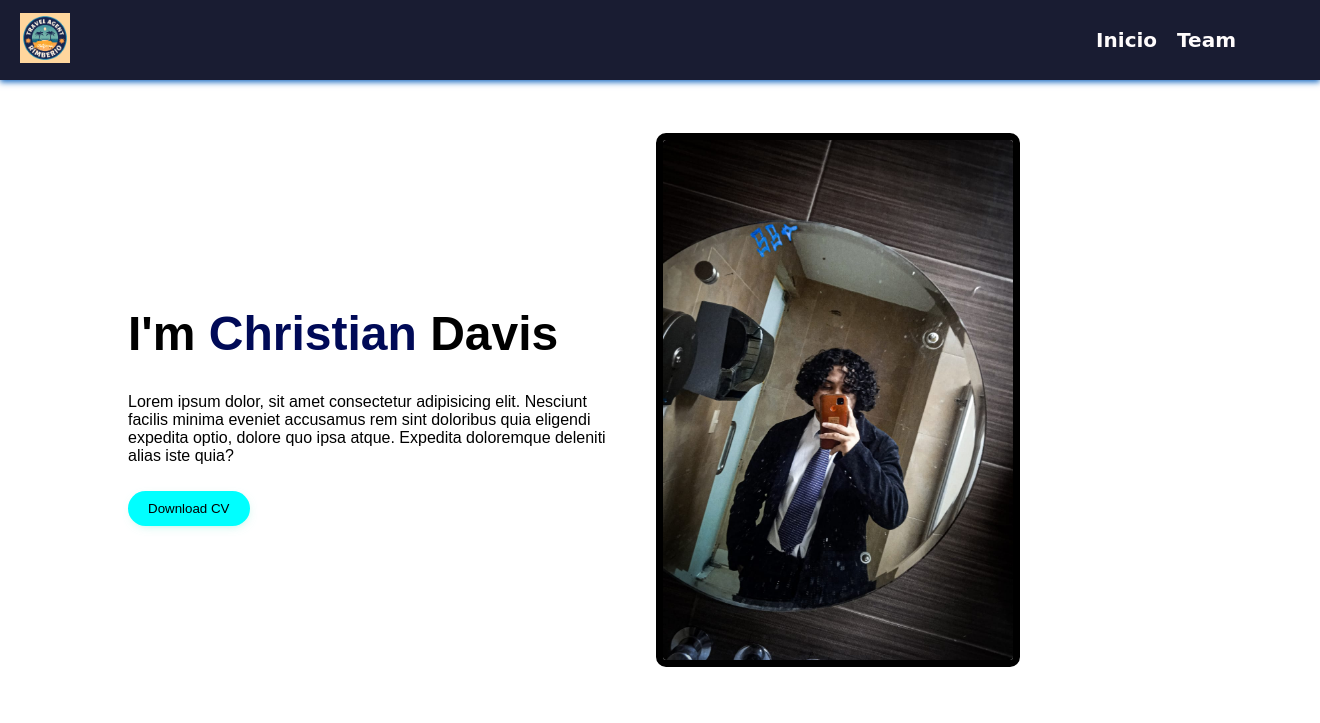
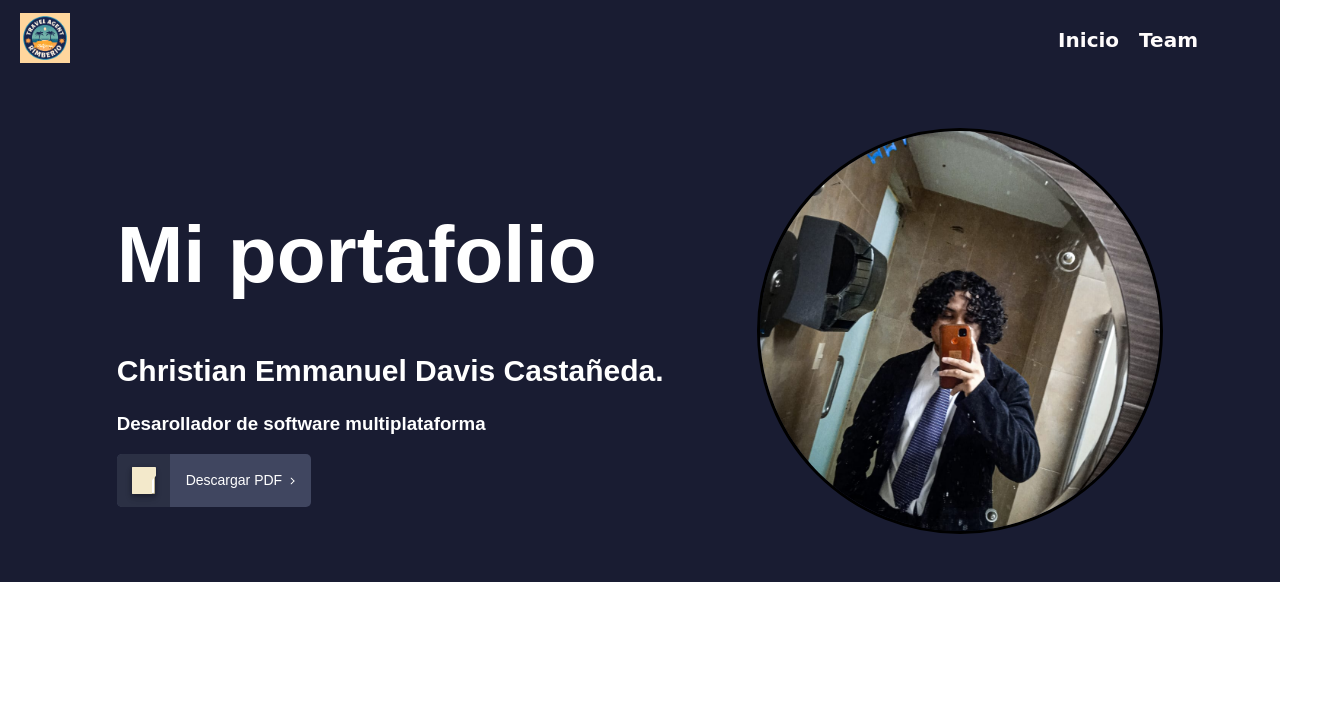
Before and after one commit to chr1st1an26/new_portafolioWeb, a plain HTML site: page new_portafolioWeb/index.html in a window 1280 px wide. Shown: the whole page, 1320 px wide, since content can reach past the window. Drawn offline with nearby package versions, Linux system fonts and the light colour scheme.

Commit message:
20-12-23
avance

```diff
--- a/new_portafolioWeb/index.html
+++ b/new_portafolioWeb/index.html
@@ -1,62 +1,80 @@
 <!DOCTYPE html>
 <html lang="en">
   <head>
-    <meta charset="UTF-8">
-    <meta http-equiv="X-UA-Compatible" content="IE=edge">
-    <meta name="viewport" content="width=device-width, initial-scale=1.0">
-    <link rel="stylesheet" href="https://stackpath.bootstrapcdn.com/font-awesome/4.7.0/css/font-awesome.min.css">
-    <link href="https://fonts.googleapis.com/css?family=Open+Sans:300,400,700,800&display=swap" rel="stylesheet">
-    <link href="https://unpkg.com/aos@2.3.1/dist/aos.css" rel="stylesheet">
-    <link rel="stylesheet" type="text/css" href="style/style.css">
+    <meta charset="UTF-8" />
+    <meta name="viewport" content="width=device-width, initial-scale=1.0" />
+    <link
+      rel="stylesheet"
+      href="https://stackpath.bootstrapcdn.com/font-awesome/4.7.0/css/font-awesome.min.css"
+    />
+    <link
+      href="https://fonts.googleapis.com/css?family=Open+Sans:300,400,700,800&display=swap"
+      rel="stylesheet"
+    />
+    <script src="https://unpkg.com/aos@2.3.1/dist/aos.js"></script>
+    <link href="https://unpkg.com/aos@2.3.1/dist/aos.css" rel="stylesheet" />
+    <link rel="stylesheet" type="text/css" href="style/style.css" />
     <title>Davis Portafolio</title>
   </head>
   <body>
     <!-- loader -->
     <div class="loader" id="loader"></div>
 
-
-    <div id="content" style="display: none;">
-
-
+    <div id="content" style="display: none">
       <!--navar-->
 
-    <nav  class="navbar">
+      <nav class="navbar">
         <div class="navbar-logo">
-        <!--<i class="fa-solid fa-user"></i>
-          <i class="fa-solid fa-code" style="font-size: 30px; color:  #0e52d0;"></i>-->
-
-         <img src="img/prueba.png" alt="Logo">
+          <img src="img/prueba.png" alt="Logo" />
         </div>
-        <ul class="navbar-menu"  >
-          <li><a href="" style="font-size: 20px;" >Inicio</a></li>
-          <li><a href="" style="font-size: 20px;">Team</a></li>
-
+        <ul class="navbar-menu">
+          <li><a href="" style="font-size: 20px">Inicio</a></li>
+          <li><a href="" style="font-size: 20px">Team</a></li>
         </ul>
       </nav>
 
-      <main class="main">
-        <div class="info-content">
-          <h1>I'm <span>Christian</span> Davis</h1>
-           <p>Lorem ipsum dolor, sit amet consectetur adipisicing elit. Nesciunt facilis minima eveniet accusamus rem sint doloribus quia eligendi expedita optio, dolore quo ipsa atque. Expedita doloremque deleniti alias iste quia?</p>
-           <a download href="#"><button class="download-cv">Download CV</button></a>
+      <header>
+        <div data-aos="flip-left" data-aos-duration="4000">
+          <div class="container">
+            <div class="textos">
+              <h1>Mi portafolio</h1>
+              <h2>Christian Emmanuel Davis Castañeda.</h2>
+              <h3>Desarollador de software multiplataforma</h3>
+              <!-- <a  href="document/CV-Davis-Castañeda.pdf" download="cv"
+                style="font-size: 20px;">Visualiza mi cv</a> -->
+
+              <button
+                class="continue-application"
+                onclick="window.location.href='/'"
+              >
+                <div>
+                  <div class="pencil"></div>
+                  <div class="folder">
+                    <div class="top">
+                      <svg viewBox="0 0 24 27">
+                        <path
+                          d="M1,0 L23,0 C23.5522847,-1.01453063e-16 24,0.44771525 24,1 L24,8.17157288 C24,8.70200585 23.7892863,9.21071368 23.4142136,9.58578644 L20.5857864,12.4142136 C20.2107137,12.7892863 20,13.2979941 20,13.8284271 L20,26 C20,26.5522847 19.5522847,27 19,27 L1,27 C0.44771525,27 6.76353751e-17,26.5522847 0,26 L0,1 C-6.76353751e-17,0.44771525 0.44771525,1.01453063e-16 1,0 Z"
+                        ></path>
+                      </svg>
                     </div>
-        <img src="./img/perfil/perfil_2.jpeg" alt="">
-      </main>
-
-
-
-
+                    <div class="paper"></div>
+                  </div>
+                </div>
+                Descargar PDF
+              </button>
+            </div>
+            <img class="miImagen" src="/img/perfil/perfil_2.jpeg" alt="" />
+          </div>
+        </div>
+      </header>
     </div>
 
-
-
-
-
-
-
-
+    <script src="js/script.js"></script>
+    <script src="https://unpkg.com/aos@2.3.1/dist/aos.js"></script>
+    <script>
+      AOS.init();
+    </script>
 
     <script src="js/loader.js"></script>
-
   </body>
 </html>
--- a/new_portafolioWeb/style/style.css
+++ b/new_portafolioWeb/style/style.css
@@ -90,12 +90,11 @@ body {
     opacity: 10;
        /* background: linear-gradient(to right, #0e52d0, hsl(180, 90%, 40%)); */
        background: #191c32;
-    box-shadow: 0 2px 6px rgb(17, 101, 191);
+    box-shadow: 0 2px 6px rgb(255, 255, 255);
     z-index: 9999;
     height: 80px;
     padding: 0 20px;
 
-    width: 100vw;
   }
 
   .navbar-logo img {
@@ -129,86 +128,266 @@ body {
 
 
 
-  .main {
-    margin: 0 auto;
-    width: 80vw;
-    height: 80vh;
-    display: grid;
-    grid-template-columns: repeat(2,1fr);
+
+
+  /* presentación */
+
+
+
+  header{
+    background: #191c32;  /* fallback for old browsers */
+    background: -webkit-linear-gradient(to right, #191c32, #191c32);  /* Chrome 10-25, Safari 5.1-6 */
+    background: linear-gradient(to right, #191c32, #191c32);  /* W3C, IE 10+/ Edge, Firefox 16+, Chrome 26+, Opera 12+, Safari 7+ */
+    height: auto;
+    padding: 48px;
+    /* width: 100%; */
+}
+
+.container{
+    width: 95%;
+    max-width: 1200px;
+    display: flex;
     align-items: center;
-    gap: 2em;
+    justify-content: space-around;
+    margin: auto;
 }
 
 
-  .main {
-    margin: 0 auto;
-    width: 80vw;
-    height: 80vh;
-    display: grid;
-    grid-template-columns: repeat(2,1fr);
-    align-items: center;
-    gap: 2em;
+.miImagen{
+    width: 400px;
+    height: 400px;
+    border-radius: 50%;
+    border: 3px solid black;
+    object-fit: cover;
   }
 
-  h1 {
-    font-size: 3em;
+
+.textos{
+    width: 50%;
+    color:#fff;
 }
 
-  .info-content span {
-    color: #000a57;
+.textos h1{
+    font-size:80px;
+    animation: moverDerecha 1s ease-in;
+
 }
 
-  .download-cv {
-    padding: 10px 20px;
-    background-color: aqua;
-    border: none;
-    border-radius: 20px;
-    margin-top: 10px;
-    cursor: pointer;
-    -webkit-box-shadow: 1px 3px 11px -5px rgba(102,231,200,0.69);
-    -moz-box-shadow: 1px 3px 11px -5px rgba(102,231,200,0.69);
-    box-shadow: 1px 3px 11px -5px rgba(102,231,200,0.69);
+.textos h2{
+    font-size:30px;
+    animation: moverIzquierda 1s ease-in;
 }
 
-  .download-cv:hover {
-    background-color: azure;
-    box-shadow: none;
+.textos a{
+    display: inline-block;
+    color:#fff;
+    font-weight: 300;
+    text-decoration: none;
+    margin-top: 30px;
+    border: 1px solid #fff;
+    width: 150px;
+    border-radius: 3px;
+    text-align: center;
+    padding: 10px 0;
+    animation: arriba 1s ease-in;
+
 }
 
-  .main img {
-    border:  7px solid rgb(0, 0, 0);
-    width: 350px;
-    border-radius: 10px;
-    height: 520px;
-    z-index: 1;
+/*button of about*/
+
+.continue-application {
+  --color: #fff;
+  --background: #404660;
+  --background-hover: #3A4059;
+  --background-left: #2B3044;
+  --folder: #F3E9CB;
+  --folder-inner: #BEB393;
+  --paper: #FFFFFF;
+  --paper-lines: #BBC1E1;
+  --paper-behind: #E1E6F9;
+  --pencil-cap: #fff;
+  --pencil-top: #275EFE;
+  --pencil-middle: #fff;
+  --pencil-bottom: #5C86FF;
+  --shadow: rgba(13, 15, 25, .2);
+  border: none;
+  outline: none;
+  cursor: pointer;
+  position: relative;
+  border-radius: 5px;
+  font-size: 14px;
+  font-weight: 500;
+  line-height: 19px;
+  -webkit-appearance: none;
+  -webkit-tap-highlight-color: transparent;
+  padding: 17px 29px 17px 69px;
+  transition: background 0.3s;
+  color: var(--color);
+  background: var(--bg, var(--background));
 }
 
-  .about {
-    display: grid;
-    grid-template-columns: repeat(10, 1fr);
-    width: 100vw;
-    align-items: center;
+.continue-application > div {
+  top: 0;
+  left: 0;
+  bottom: 0;
+  width: 53px;
+  position: absolute;
+  overflow: hidden;
+  border-radius: 5px 0 0 5px;
+  background: var(--background-left);
 }
 
-  .about img {
-    width: 100%;
-    grid-column: 1/5;
+.continue-application > div .folder {
+  width: 23px;
+  height: 27px;
+  position: absolute;
+  left: 15px;
+  top: 13px;
 }
 
-  .about-info {
-    grid-column: 5/10;
-    padding: 3em;
+.continue-application > div .folder .top {
+  left: 0;
+  top: 0;
+  z-index: 2;
+  position: absolute;
+  transform: translateX(var(--fx, 0));
+  transition: transform 0.4s ease var(--fd, 0.3s);
 }
 
-  .about-info h2 {
-    font-size: 2em;
-    color: #191c32;
+.continue-application > div .folder .top svg {
+  width: 24px;
+  height: 27px;
+  display: block;
+  fill: var(--folder);
+  transform-origin: 0 50%;
+  transition: transform 0.3s ease var(--fds, 0.45s);
+  transform: perspective(120px) rotateY(var(--fr, 0deg));
 }
 
-  .divider {
-    height: 4px;
-    width: 60px;
-    background-color: aqua;
-    margin-top: 5px;
-    margin-bottom: 2em;
+.continue-application > div .folder:before, .continue-application > div .folder:after,
+.continue-application > div .folder .paper {
+  content: "";
+  position: absolute;
+  left: var(--l, 0);
+  top: var(--t, 0);
+  width: var(--w, 100%);
+  height: var(--h, 100%);
+  border-radius: 1px;
+  background: var(--b, var(--folder-inner));
 }
+
+.continue-application > div .folder:before {
+  box-shadow: 0 1.5px 3px var(--shadow), 0 2.5px 5px var(--shadow), 0 3.5px 7px var(--shadow);
+  transform: translateX(var(--fx, 0));
+  transition: transform 0.4s ease var(--fd, 0.3s);
+}
+
+.continue-application > div .folder:after,
+.continue-application > div .folder .paper {
+  --l: 1px;
+  --t: 1px;
+  --w: 21px;
+  --h: 25px;
+  --b: var(--paper-behind);
+}
+
+.continue-application > div .folder:after {
+  transform: translate(var(--pbx, 0), var(--pby, 0));
+  transition: transform 0.4s ease var(--pbd, 0s);
+}
+
+.continue-application > div .folder .paper {
+  z-index: 1;
+  --b: var(--paper);
+}
+
+.continue-application > div .folder .paper:before, .continue-application > div .folder .paper:after {
+  content: "";
+  width: var(--wp, 14px);
+  height: 2px;
+  border-radius: 1px;
+  transform: scaleY(0.5);
+  left: 3px;
+  top: var(--tp, 3px);
+  position: absolute;
+  background: var(--paper-lines);
+  box-shadow: 0 12px 0 0 var(--paper-lines), 0 24px 0 0 var(--paper-lines);
+}
+
+.continue-application > div .folder .paper:after {
+  --tp: 6px;
+  --wp: 10px;
+}
+
+.continue-application > div .pencil {
+  height: 2px;
+  width: 3px;
+  border-radius: 1px 1px 0 0;
+  top: 8px;
+  left: 105%;
+  position: absolute;
+  z-index: 3;
+  transform-origin: 50% 19px;
+  background: var(--pencil-cap);
+  transform: translateX(var(--pex, 0)) rotate(35deg);
+  transition: transform 0.4s ease var(--pbd, 0s);
+}
+
+.continue-application > div .pencil:before, .continue-application > div .pencil:after {
+  content: "";
+  position: absolute;
+  display: block;
+  background: var(--b, linear-gradient(var(--pencil-top) 55%, var(--pencil-middle) 55.1%, var(--pencil-middle) 60%, var(--pencil-bottom) 60.1%));
+  width: var(--w, 5px);
+  height: var(--h, 20px);
+  border-radius: var(--br, 2px 2px 0 0);
+  top: var(--t, 2px);
+  left: var(--l, -1px);
+}
+
+.continue-application > div .pencil:before {
+  -webkit-clip-path: polygon(0 5%, 5px 5%, 5px 17px, 50% 20px, 0 17px);
+  clip-path: polygon(0 5%, 5px 5%, 5px 17px, 50% 20px, 0 17px);
+}
+
+.continue-application > div .pencil:after {
+  --b: none;
+  --w: 3px;
+  --h: 6px;
+  --br: 0 2px 1px 0;
+  --t: 3px;
+  --l: 3px;
+  border-top: 1px solid var(--pencil-top);
+  border-right: 1px solid var(--pencil-top);
+}
+
+.continue-application:before, .continue-application:after {
+  content: "";
+  position: absolute;
+  width: 10px;
+  height: 2px;
+  border-radius: 1px;
+  background: var(--color);
+  transform-origin: 9px 1px;
+  transform: translateX(var(--cx, 0)) scale(0.5) rotate(var(--r, -45deg));
+  top: 26px;
+  right: 16px;
+  transition: transform 0.3s;
+}
+
+.continue-application:after {
+  --r: 45deg;
+}
+
+.continue-application:hover {
+  --cx: 2px;
+  --bg: var(--background-hover);
+  --fx: -40px;
+  --fr: -60deg;
+  --fd: .15s;
+  --fds: 0s;
+  --pbx: 3px;
+  --pby: -3px;
+  --pbd: .15s;
+  --pex: -24px;
+}
```
Also changed, not shown: new_portafolioWeb/js/presentacion.js (added, +33 -0 lines). Lines whose indentation alone changed are shown as unchanged.
